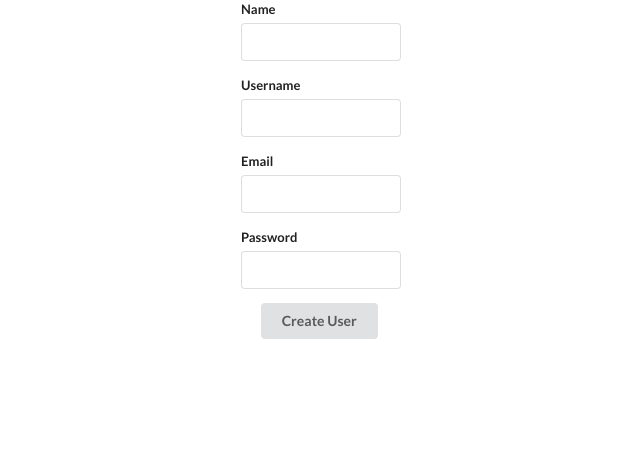
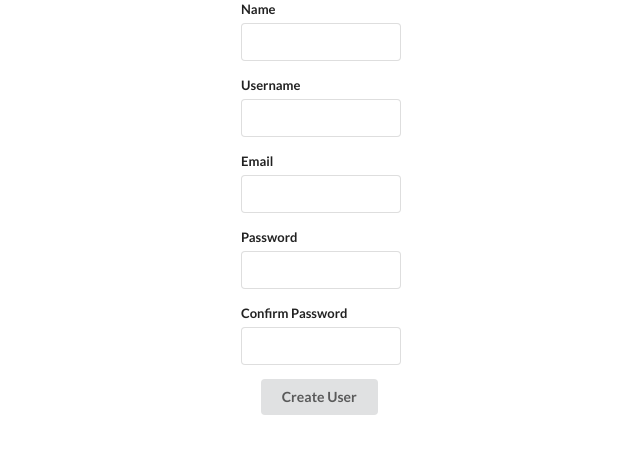
Before and after one commit to Vefthrounn-Verkefni/verkefna-repo, a Flask app: page /create_user in a window 1280 px wide. Shown: the part 64-518 px from the top of the page, without its empty margins (319-959 px from the left). Run offline with Flask 2, Linux system fonts and the light colour scheme; some libraries are stand-ins or nearby versions.

Commit message:
lagaði sign up bætti confirm password

```diff
--- a/pipinstallListi.txt
+++ b/pipinstallListi.txt
@@ -1,5 +1,5 @@
 flask
-flask_wtforms
+flask_wtf
 wtforms
 flask_sqlalchemy
 flask_login
--- a/templates/CreateUser.html
+++ b/templates/CreateUser.html
@@ -22,6 +22,11 @@
                 <label>Password</label>
                 {{form.password}}
             </div>
+            <div class="field">
+                <label>Confirm Password</label>
+                {{form.password2}}
+            </div>
+
 
             <input class="ui button" type="submit" value="Create User">
         </form>
```
